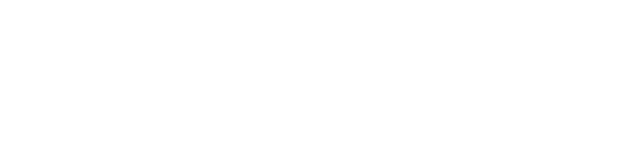
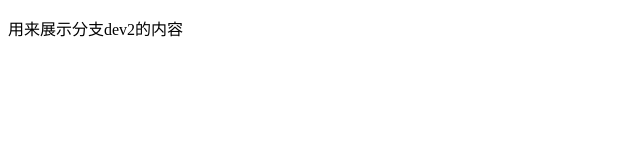
Before and after one commit to kmx277564915/git-lesson-demo, a plain HTML site: page index.html in a window 1280 px wide. Shown: the whole page, without its empty margins (0-640 px from the left). Drawn offline with Linux system fonts and the light colour scheme.

Commit message:
dev2 content

```diff
--- a/index.html
+++ b/index.html
@@ -6,6 +6,6 @@
     <title>Document</title>
 </head>
 <body>
-
+    <p>用来展示分支dev2的内容</p>
 </body>
 </html>
```
